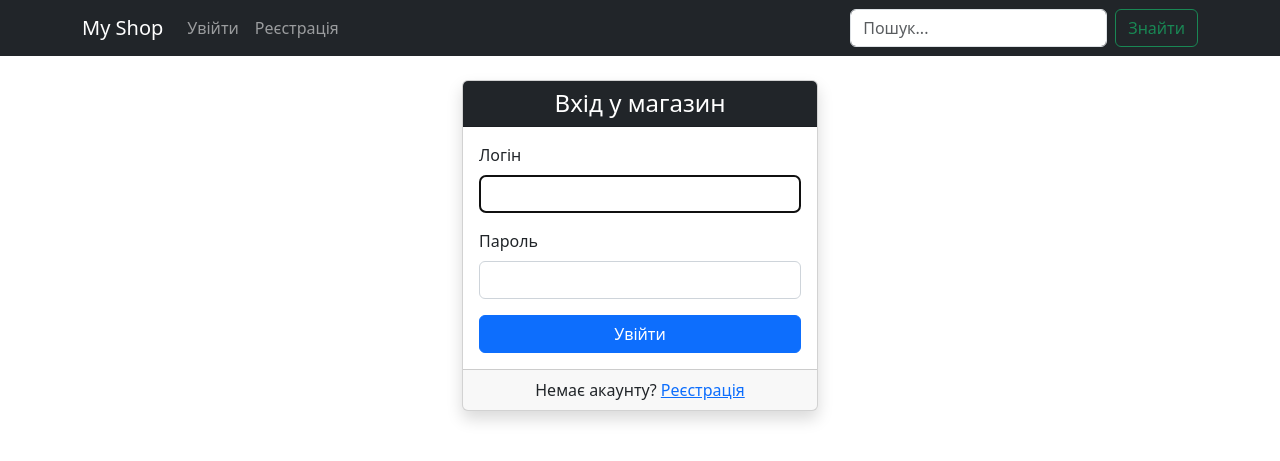
After one commit to Surftrader/online-store, a Django app: page /users/login/ in a window 1280 px wide. The commit adds this page. Shown: the top 461 px of the page. Run offline with Django 5.2, Linux system fonts and the light colour scheme.

Commit message:
login, registration

```diff
--- a/shop/settings.py
+++ b/shop/settings.py
@@ -130,3 +130,7 @@ STATIC_URL = 'static/'
 MEDIA_URL = '/media/'
 
 MEDIA_ROOT = BASE_DIR / 'media'
+
+# Redirect after login/logout
+LOGIN_REDIRECT_URL = 'products:product_list'
+LOGOUT_REDIRECT_URL = 'products:product_list'
--- a/shop/urls.py
+++ b/shop/urls.py
@@ -22,6 +22,7 @@ from django.conf.urls.static import static
 urlpatterns = [
     path('admin/', admin.site.urls),
     path('', include('products.urls')),
+    path('users/', include('users.urls')),
 ]
 
 # Adding media file serving in development mode
--- a/templates/base.html
+++ b/templates/base.html
@@ -9,8 +9,32 @@
     <nav class="navbar navbar-expand-lg navbar-dark bg-dark mb-4">
     <div class="container">
         <a class="navbar-brand" href="{% url 'products:product_list' %}">My Shop</a>
+
+        <div class="collapse navbar-collapse">
+            <ul class="navbar-nav me-auto">
+                {% if user.is_authenticated %}
+                    <li class="nav-item">
+                        <span class="nav-link text-light">Привіт, {{ user.username }}!</span>
+                    </li>
+                    <li class="nav-item">
+                        <form action="{% url 'users:logout' %}" method="post" style="display:inline;">
+                            {% csrf_token %}
+                            <button type="submit" class="nav-link btn btn-link">Вийти</button>
+                        </form>
+                    </li>
+                {% else %}
+                    <li class="nav-item">
+                        <a class="nav-link" href="{% url 'users:login' %}">Увійти</a>
+                    </li>
+                    <li class="nav-item">
+                        <a class="nav-link" href="{% url 'users:register' %}">Реєстрація</a>
+                    </li>
+                {% endif %}
+            </ul>
+        </div>
+
         <form class="d-flex" method="get" action="{% url 'products:product_list' %}">
-                <input class="form-control me-2" type="search" name="search" placeholder="Пошук..." aria-label="Search">
+            <input class="form-control me-2" type="search" name="search" placeholder="Пошук...">
             <button class="btn btn-outline-success" type="submit">Знайти</button>
         </form>
     </div>
--- /dev/null
+++ b/templates/users/login.html
@@ -0,0 +1,48 @@
+{% extends "base.html" %}
+
+{% block title %}Вхід{% endblock %}
+
+{% block content %}
+<div class="row justify-content-center">
+    <div class="col-md-4">
+        <div class="card shadow">
+            <div class="card-header bg-dark text-white text-center">
+                <h4 class="mb-0">Вхід у магазин</h4>
+            </div>
+            <div class="card-body">
+                {% if form.non_field_errors %}
+                    {% for error in form.non_field_errors %}
+                        <div class="alert alert-danger">{{ error }}</div>
+                    {% endfor %}
+                {% endif %}
+
+                <form method="post">
+                    {% csrf_token %}
+                    <div class="mb-3">
+                        <label class="form-label">Логін</label>
+                        {{ form.username }}
+                    </div>
+                    <div class="mb-3">
+                        <label class="form-label">Пароль</label>
+                        {{ form.password }}
+                    </div>
+                    <button type="submit" class="btn btn-primary w-100">Увійти</button>
+                </form>
+            </div>
+            <div class="card-footer text-center">
+                <p class="mb-0">Немає акаунту? <a href="{% url 'users:register' %}">Реєстрація</a></p>
+            </div>
+        </div>
+    </div>
+</div>
+
+<style>
+    input {
+        display: block;
+        width: 100%;
+        padding: .375rem .75rem;
+        font-size: 1rem;
+        border: 1px solid #ced4da;
+        border-radius: .375rem; }
+</style>
+{% endblock %}
--- /dev/null
+++ b/users/urls.py
@@ -0,0 +1,11 @@
+from django.urls import path
+from django.contrib.auth import views as auth_views
+from .views import register
+
+app_name = 'users'
+
+urlpatterns = [
+    path('register/', register, name='register'),
+    path('login/', auth_views.LoginView.as_view(template_name='users/login.html'), name='login'),
+    path('logout/', auth_views.LogoutView.as_view(), name='logout'),
+]
```
Also changed, not shown: templates/users/register.html (added, +49 -0 lines), users/views.py (+13 -2 lines). Lines whose indentation alone changed are shown as unchanged.
